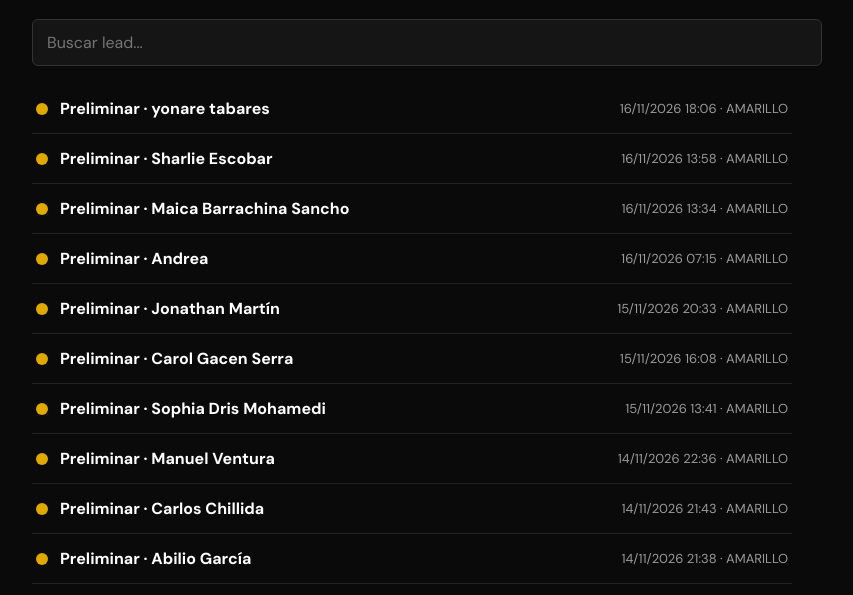
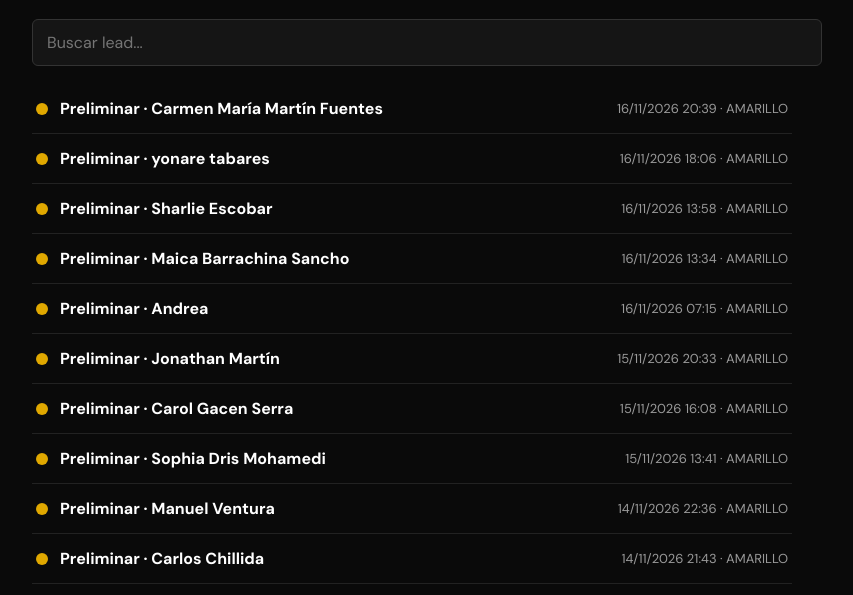
Before and after one commit to IDCO-ES/pps-internal, a plain HTML site: page pps-auto/index.html in a window 1280 px wide. Shown: the part 193-788 px from the top of the page, without its empty margins (228-1081 px from the left). Drawn offline with Linux system fonts and the light colour scheme.

Commit message:
Panel PPS Auto: Preliminar · Carmen María Martín Fuentes

```diff
--- a/pps-auto/index.html
+++ b/pps-auto/index.html
@@ -20,6 +20,7 @@
     <input id="q" placeholder="Buscar lead..." oninput="f()">
     <ul id="l">
     <!-- IDCO:NUEVO_DEPLOY -->
+<li><span class="p" style="background:#E0A800"></span><a href="./carmen-maria-martin-fuentes-20261116-203943-b5ed4f/" target="_blank">Preliminar · Carmen María Martín Fuentes</a><span class="f">16/11/2026 20:39 · AMARILLO</span></li>
 <li><span class="p" style="background:#E0A800"></span><a href="./yonare-tabares-20261116-180626-1df535/" target="_blank">Preliminar · yonare tabares</a><span class="f">16/11/2026 18:06 · AMARILLO</span></li>
 <li><span class="p" style="background:#E0A800"></span><a href="./sharlie-escobar-20261116-135821-0b1b4e/" target="_blank">Preliminar · Sharlie Escobar</a><span class="f">16/11/2026 13:58 · AMARILLO</span></li>
 <li><span class="p" style="background:#E0A800"></span><a href="./maica-barrachina-sancho-20261116-133401-243bcb/" target="_blank">Preliminar · Maica Barrachina Sancho</a><span class="f">16/11/2026 13:34 · AMARILLO</span></li>
```
